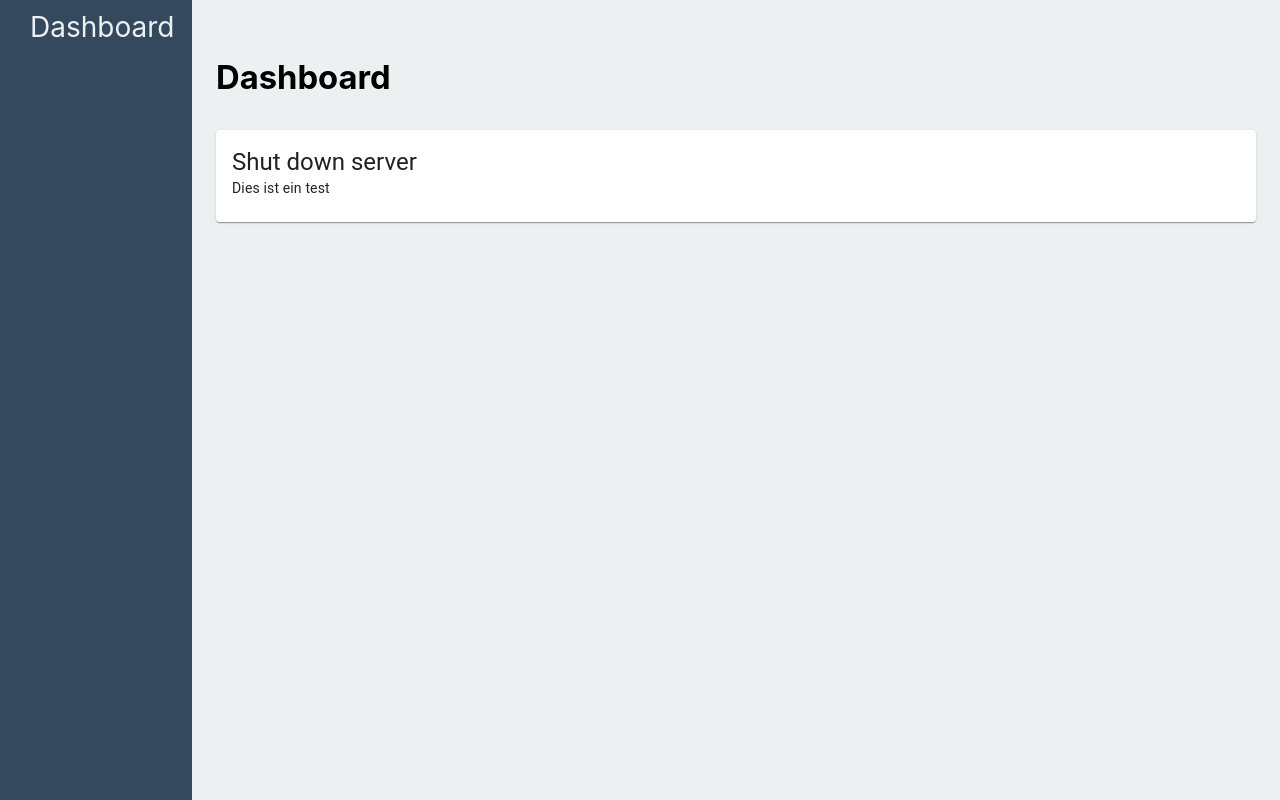
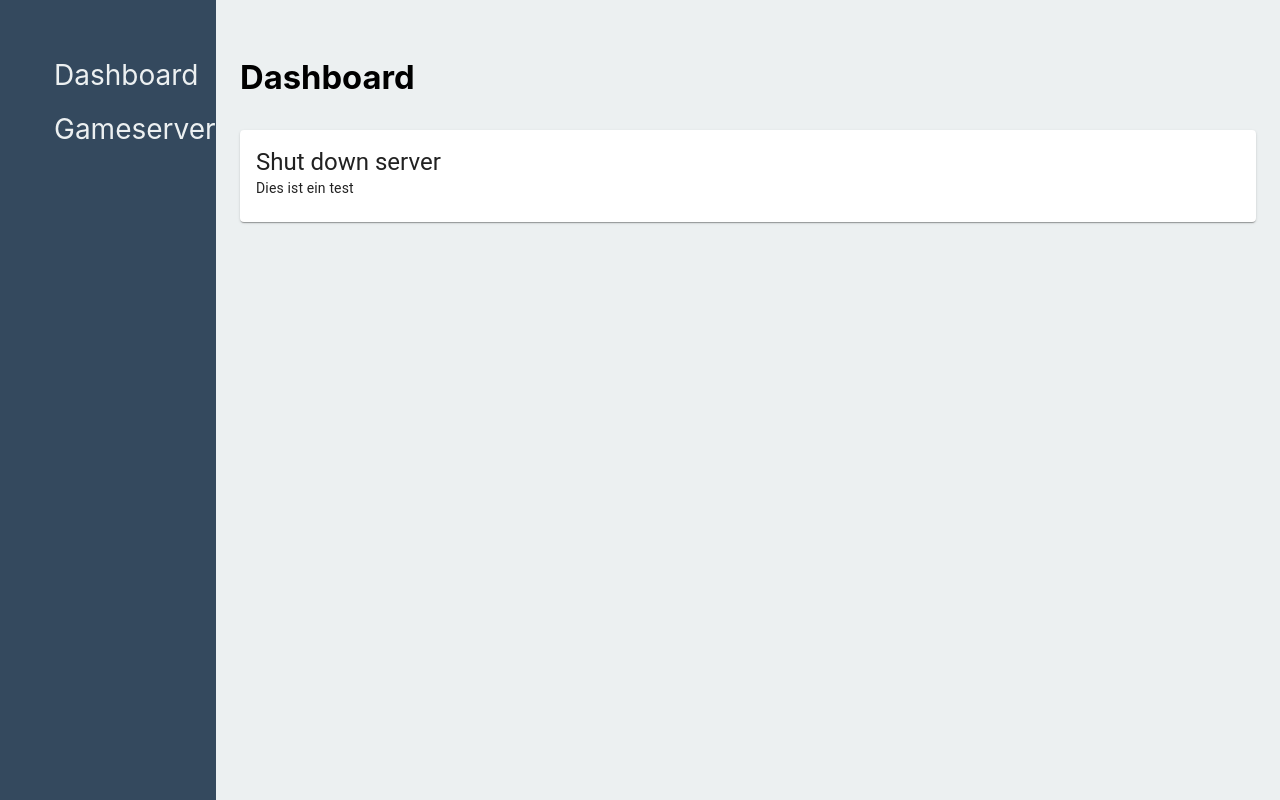
Before and after one commit to fr1edrik/Admin-Dashboard, a React (Create React App) app: page / in a window 1280 px wide. Built offline with nearby package versions, Linux system fonts and the light colour scheme.

Commit message:
refractor

```diff
--- a/src/components/Card/index.tsx
+++ b/src/components/Card/index.tsx
@@ -1,9 +1,8 @@
 import React from 'react';
 import { makeStyles } from '@material-ui/core/styles';
 import Card from '@material-ui/core/Card';
-import CardActions from '@material-ui/core/CardActions';
 import CardContent from '@material-ui/core/CardContent';
-import Button from '@material-ui/core/Button';
+// import Button from '@material-ui/core/Button';
 import Typography from '@material-ui/core/Typography';
 
 const useStyles = makeStyles({
@@ -25,7 +24,7 @@ const useStyles = makeStyles({
 
 export default function SimpleCard(props: any) {
 	const classes = useStyles();
-	const bull = <span className={classes.bullet}>•</span>;
+	// const bull = <span className={classes.bullet}>•</span>;
 
 	return (
 		<Card className={classes.root}>
--- a/src/components/Sidebar/index.tsx
+++ b/src/components/Sidebar/index.tsx
@@ -10,6 +10,9 @@ export default class Sidebar extends Component {
 					<li>
 						<Link to='/dashboard'>Dashboard</Link>
 					</li>
+					<li>
+						<Link to='/dashboard'>Gameserver</Link>
+					</li>
 				</ul>
 			</div>
 		);
--- a/src/components/Sidebar/style.scss
+++ b/src/components/Sidebar/style.scss
@@ -2,6 +2,7 @@
 
 .sidebar {
 	background-color: $black;
+	padding: $building-unit-x2 $building-unit;
 }
 ul {
 	list-style-type: none;
```
